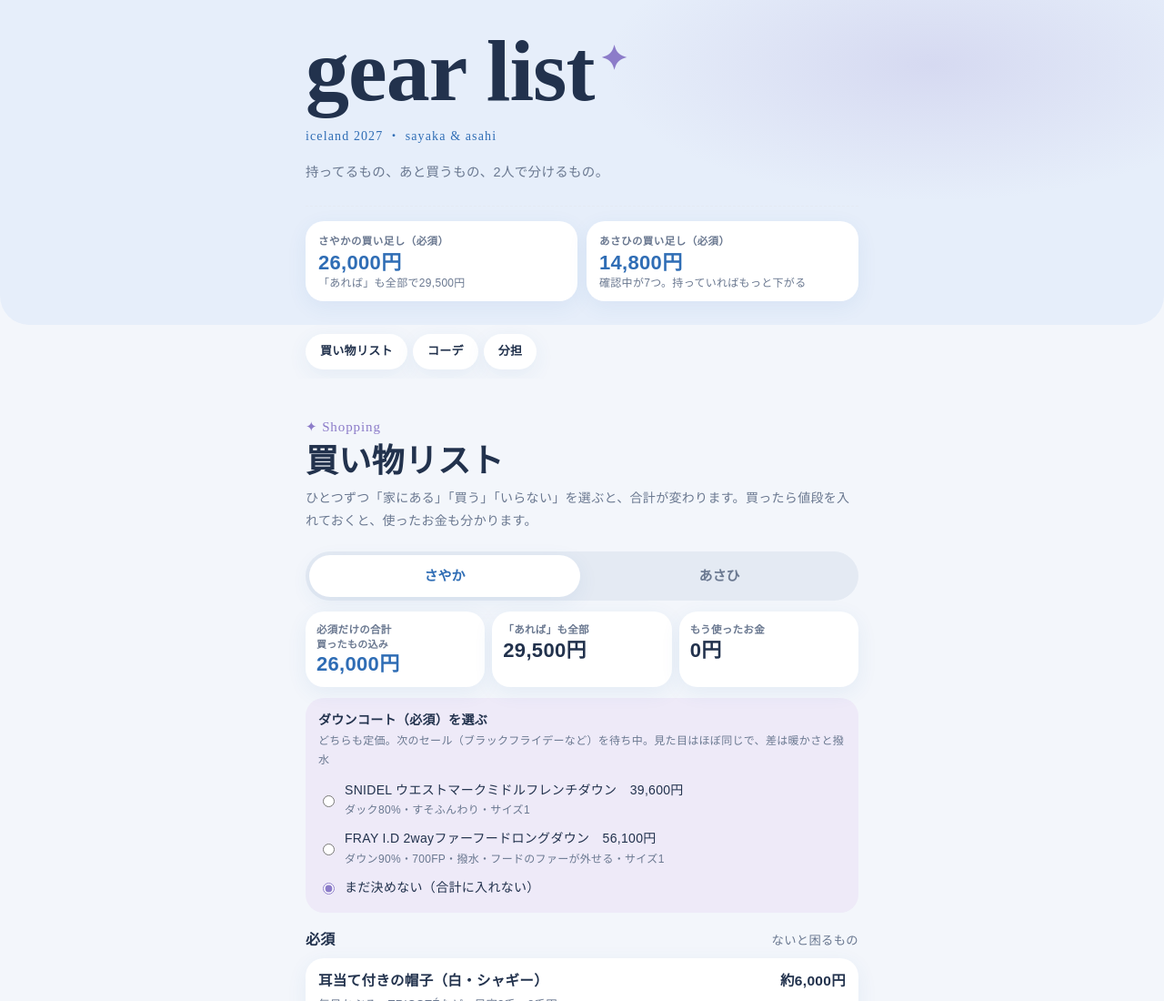
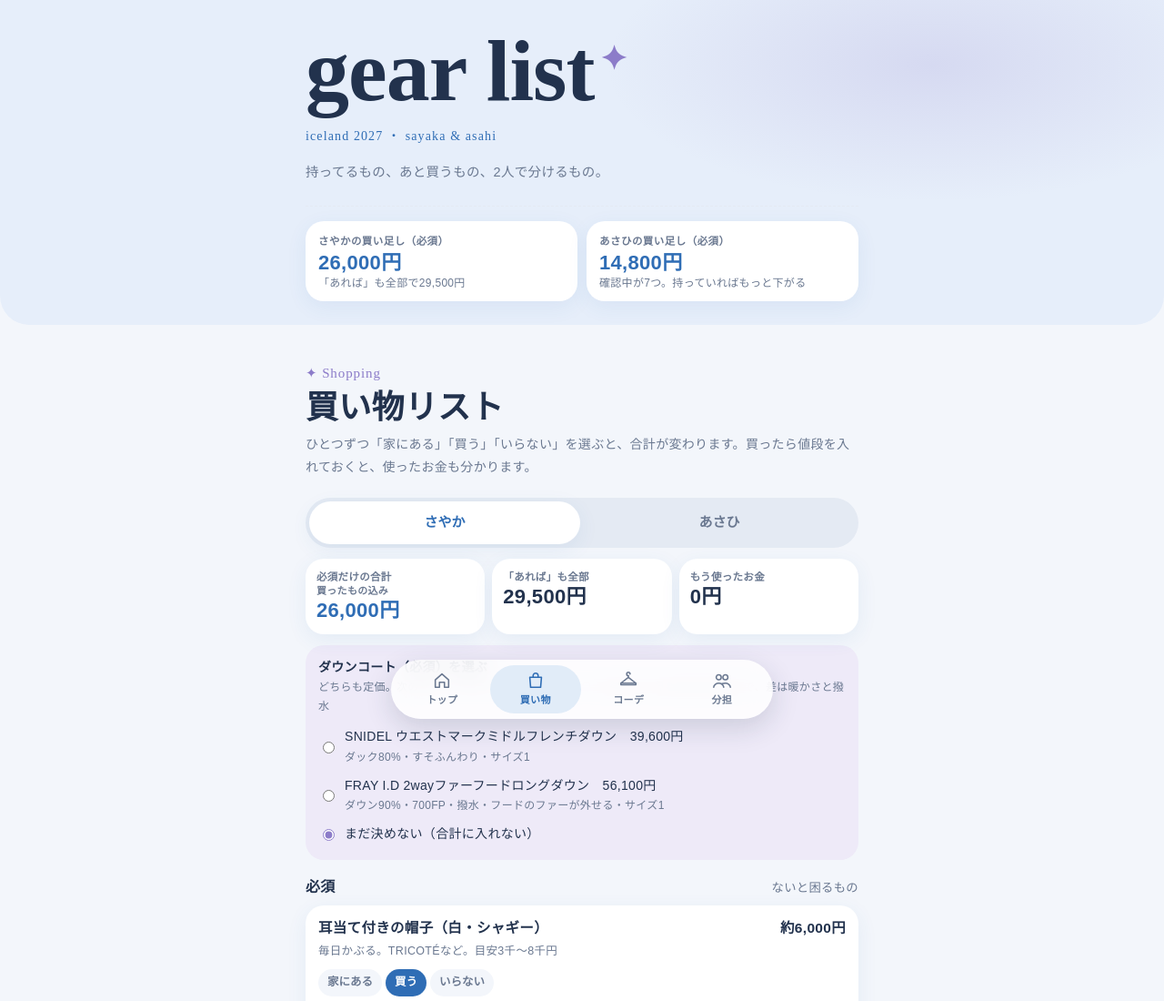
Before and after one commit to sayaka38mon-create/iceland-2027, a plain HTML site: page gear-map.html in a window 1280 px wide. Shown: the top 1100 px of the page at 91% size. Drawn offline with Linux system fonts and the light colour scheme; a web font is replaced by a local one.

Commit message:
Update gear-map.html

```diff
--- a/gear-map.html
+++ b/gear-map.html
@@ -265,10 +265,22 @@ nav.chips a{background:var(--surface);color:var(--ink);border:0;box-shadow:var(-
 .split .r:first-child{border-top:0}
 .legend .sw{border-radius:50%}
 .tag{border-radius:999px}
+
+/* 下のナビ */
+.bnav{position:fixed;left:50%;transform:translateX(-50%);bottom:calc(10px + env(safe-area-inset-bottom,0px));z-index:20;
+  display:grid;grid-template-columns:repeat(4,1fr);gap:2px;width:min(420px,calc(100% - 24px));
+  background:color-mix(in srgb,var(--surface) 86%,transparent);backdrop-filter:blur(14px);-webkit-backdrop-filter:blur(14px);
+  border-radius:999px;padding:6px;box-shadow:0 10px 30px rgba(34,50,77,.16)}
+.bnav a{display:flex;flex-direction:column;align-items:center;gap:1px;padding:6px 0 5px;border-radius:999px;text-decoration:none;color:var(--muted);font-size:11px;font-weight:700}
+.bnav svg{width:22px;height:22px;fill:none;stroke:currentColor;stroke-width:1.7;stroke-linecap:round;stroke-linejoin:round}
+.bnav a.on{background:var(--buy-soft);color:var(--buy)}
+body{padding-bottom:calc(96px + env(safe-area-inset-bottom,0px))}
+:root{padding-bottom:0}
+section{scroll-margin-top:calc(env(safe-area-inset-top,0px) + 16px)}
 </style>
 </head>
 <body>
-<header class="hero">
+<header class="hero" id="top">
   <div class="wrap">
     <div class="big">gear list<span class="spark" aria-hidden="true">✦</span></div>
     <div class="is">iceland 2027 ・ sayaka &amp; asahi</div>
@@ -279,10 +291,6 @@ nav.chips a{background:var(--surface);color:var(--ink);border:0;box-shadow:var(-
     </div>
   </div>
 </header>
-<nav class="chips" aria-label="ページ内の移動"><div class="wrap">
-  <a href="#shop">買い物リスト</a><a href="#looks">コーデ</a><a href="#split">分担</a>
-</div></nav>
-
 <main class="wrap">
 
 
@@ -334,6 +342,13 @@ nav.chips a{background:var(--surface);color:var(--ink);border:0;box-shadow:var(-
 
 <footer>くわしいメモは「装備ノート」へ。</footer>
 </main>
+<nav class="bnav" aria-label="ページ内の移動">
+  <a href="#top" data-t="top"><svg viewBox="0 0 24 24" aria-hidden="true"><path d="M4 11l8-7 8 7v9h-5v-6H9v6H4z"/></svg><span>トップ</span></a>
+  <a href="#shop" data-t="shop"><svg viewBox="0 0 24 24" aria-hidden="true"><path d="M5 8h14l-1 12H6z"/><path d="M9 8V6a3 3 0 0 1 6 0v2"/></svg><span>買い物</span></a>
+  <a href="#looks" data-t="looks"><svg viewBox="0 0 24 24" aria-hidden="true"><path d="M12 6a2 2 0 1 1 2-2"/><path d="M12 6v2L3 15h18l-9-7"/><path d="M3 15v2h18v-2"/></svg><span>コーデ</span></a>
+  <a href="#split" data-t="split"><svg viewBox="0 0 24 24" aria-hidden="true"><circle cx="8" cy="8" r="3"/><circle cx="16" cy="8" r="3"/><path d="M2 20c0-3 3-5 6-5s6 2 6 5M12 15.5c1-.4 2.5-.5 4-.5 3 0 6 2 6 5"/></svg><span>分担</span></a>
+</nav>
+
 
 <script>
 (function(){
@@ -610,5 +625,16 @@ nav.chips a{background:var(--surface);color:var(--ink);border:0;box-shadow:var(-
   render();
 })();
 </script>
+
+<script>
+(function(){
+  var links=[].slice.call(document.querySelectorAll('.bnav a'));
+  var ids=links.map(function(a){return a.dataset.t;});
+  function mark(id){links.forEach(function(a){a.classList.toggle('on',a.dataset.t===id);if(a.dataset.t===id)a.setAttribute('aria-current','true');else a.removeAttribute('aria-current');});}
+  function onScroll(){var cur='top',y=window.innerHeight*0.35;
+    ids.forEach(function(id){var el=document.getElementById(id);if(el&&el.getBoundingClientRect().top<y)cur=id;});mark(cur);}
+  window.addEventListener('scroll',onScroll,{passive:true});onScroll();
+})();
+</script>
 </body>
 </html>
```
